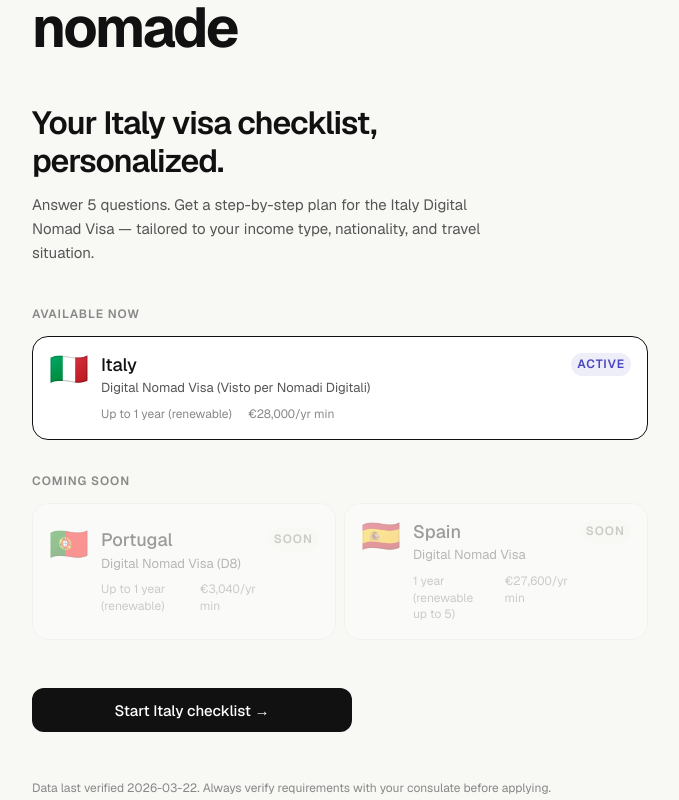
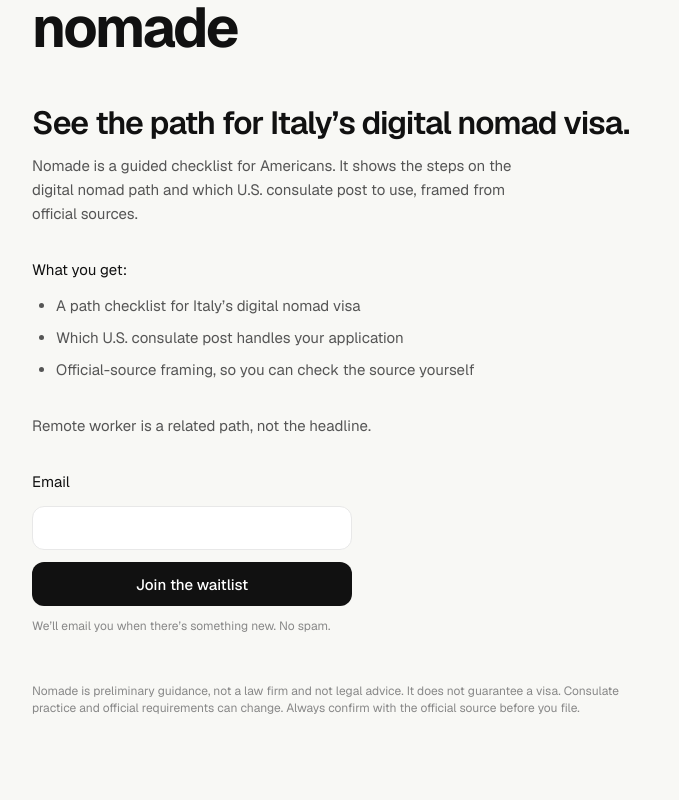
Before and after one commit to runAs-hunter/nomade, a Next.js app: page / in a window 1280 px wide. Shown: the whole page, without its empty margins (300-979 px from the left). Built offline with nearby package versions, Linux system fonts and the light colour scheme.

Commit message:
[waitlist] Replace homepage with the locked waitlist
Replace the public homepage with the locked waitlist. Signups write to nomade-dev only. No confirmation email.

```diff
--- /dev/null
+++ b/src/app/api/waitlist/route.ts
@@ -0,0 +1,81 @@
+import { NextResponse } from "next/server";
+import { getServerEnv, resetServerEnvCache } from "@/lib/env";
+import { createServiceClient } from "@/lib/supabase/server";
+import { WAITLIST_COPY } from "@/lib/waitlist/copy";
+import {
+  isNomadeProdSupabaseUrl,
+  isUniqueViolation,
+  normalizeWaitlistEmail,
+} from "@/lib/waitlist/signup";
+
+export const runtime = "nodejs";
+export const dynamic = "force-dynamic";
+
+type WaitlistBody = {
+  ok: boolean;
+  message: string;
+};
+
+function json(body: WaitlistBody, status: number): NextResponse<WaitlistBody> {
+  return NextResponse.json(body, { status });
+}
+
+function failure(status: number): NextResponse<WaitlistBody> {
+  return json({ ok: false, message: WAITLIST_COPY.failure }, status);
+}
+
+function success(): NextResponse<WaitlistBody> {
+  return json({ ok: true, message: WAITLIST_COPY.success }, 200);
+}
+
+/**
+ * Public homepage waitlist. Stores the address only.
+ * Does not send email. Refuses nomade-prod. nomade-dev (and local) only.
+ */
+export async function POST(request: Request): Promise<NextResponse<WaitlistBody>> {
+  let payload: unknown;
+  try {
+    payload = await request.json();
+  } catch {
+    return failure(400);
+  }
+
+  const email = normalizeWaitlistEmail(
+    payload !== null && typeof payload === "object" && "email" in payload
+      ? (payload as { email?: unknown }).email
+      : undefined,
+  );
+  if (!email) {
+    return failure(400);
+  }
+
+  let supabaseUrl: string;
+  try {
+    resetServerEnvCache();
+    supabaseUrl = getServerEnv().NEXT_PUBLIC_SUPABASE_URL;
+  } catch {
+    return failure(503);
+  }
+
+  if (isNomadeProdSupabaseUrl(supabaseUrl)) {
+    return failure(503);
+  }
+
+  try {
+    const client = createServiceClient();
+    const { error } = await client
+      .schema("internal")
+      .from("waitlist_signups")
+      .insert({ email });
+
+    if (error) {
+      if (isUniqueViolation(error)) {
+        return success();
+      }
+      return failure(500);
+    }
+    return success();
+  } catch {
+    return failure(503);
+  }
+}
--- a/src/app/page.tsx
+++ b/src/app/page.tsx
@@ -1,87 +1,51 @@
-import Link from "next/link";
-import { CountryCard } from "@/components/CountryCard";
-import { Button } from "@/components/Button";
+import type { Metadata } from "next";
+import { WaitlistForm } from "@/components/WaitlistForm";
+import { WAITLIST_COPY } from "@/lib/waitlist/copy";
+
+export const metadata: Metadata = {
+  description: WAITLIST_COPY.subhead,
+};
 
 export default function LandingPage() {
   return (
     <main className="min-h-screen bg-[var(--bg)]">
       <div className="app-container py-[var(--space-12)] md:py-16">
-        {/* Wordmark */}
         <header className="mb-[var(--space-12)]">
-          <span className="text-display text-[var(--text-primary)]">nomade</span>
+          <span className="text-display text-[var(--text-primary)]">
+            {WAITLIST_COPY.wordmark}
+          </span>
         </header>
 
-        {/* Hero */}
-        <section className="mb-[var(--space-8)] md:mb-10">
+        <section className="mb-[var(--space-8)]">
           <h1 className="text-heading text-[var(--text-primary)] mb-[var(--space-3)]">
-            Your Italy visa checklist,
-            <br />
-            personalized.
+            {WAITLIST_COPY.headline}
           </h1>
-          <p className="text-body text-[var(--text-secondary)] md:text-base md:max-w-[480px]">
-            Answer 5 questions. Get a step-by-step plan for the Italy Digital
-            Nomad Visa — tailored to your income type, nationality, and travel
-            situation.
+          <p className="text-body text-[var(--text-secondary)] md:max-w-[480px]">
+            {WAITLIST_COPY.subhead}
           </p>
         </section>
 
-        {/* Countries */}
         <section className="mb-[var(--space-8)]">
-          <p className="text-label text-[var(--text-tertiary)] mb-[var(--space-3)]">
-            Available now
+          <p className="text-body text-[var(--text-primary)] mb-[var(--space-3)]">
+            {WAITLIST_COPY.whatYouGetLabel}
           </p>
-          <div className="flex flex-col gap-[var(--space-2)]">
-            <Link href="/quiz" className="block no-underline">
-              <CountryCard
-                emoji="🇮🇹"
-                country="Italy"
-                visaName="Digital Nomad Visa (Visto per Nomadi Digitali)"
-                duration="Up to 1 year (renewable)"
-                minIncome={28000}
-                featured
-              />
-            </Link>
-          </div>
+          <ul className="flex flex-col gap-[var(--space-2)] list-disc pl-[var(--space-6)]">
+            {WAITLIST_COPY.benefits.map((item) => (
+              <li key={item} className="text-body text-[var(--text-secondary)]">
+                {item}
+              </li>
+            ))}
+          </ul>
         </section>
 
-        {/* Coming soon */}
-        <section className="mb-[var(--space-12)]">
-          <p className="text-label text-[var(--text-tertiary)] mb-[var(--space-3)]">
-            Coming soon
-          </p>
-          <div className="flex flex-col md:flex-row gap-[var(--space-2)]">
-            <CountryCard
-              emoji="🇵🇹"
-              country="Portugal"
-              visaName="Digital Nomad Visa (D8)"
-              duration="Up to 1 year (renewable)"
-              minIncome={3040}
-              comingSoon
-            />
-            <CountryCard
-              emoji="🇪🇸"
-              country="Spain"
-              visaName="Digital Nomad Visa"
-              duration="1 year (renewable up to 5)"
-              minIncome={27600}
-              comingSoon
-            />
-          </div>
-        </section>
+        <p className="text-body text-[var(--text-secondary)] mb-[var(--space-8)]">
+          {WAITLIST_COPY.remoteWorker}
+        </p>
 
-        {/* CTA */}
-        <Link href="/quiz" className="block md:max-w-[320px]">
-          <Button variant="primary" fullWidth>
-            Start Italy checklist →
-          </Button>
-        </Link>
+        <WaitlistForm />
 
-        {/* Footer */}
         <footer className="mt-[var(--space-12)] text-caption text-[var(--text-tertiary)]">
-          <p>
-            Data last verified 2026-03-22. Always verify requirements with your
-            consulate before applying.
-          </p>
+          <p>{WAITLIST_COPY.disclaimer}</p>
         </footer>
       </div>
     </main>
--- /dev/null
+++ b/src/components/WaitlistForm.tsx
@@ -0,0 +1,81 @@
+"use client";
+
+import { useState } from "react";
+import { Button } from "@/components/Button";
+import { WAITLIST_COPY } from "@/lib/waitlist/copy";
+
+type Status = "idle" | "saving" | "success" | "error";
+
+export function WaitlistForm() {
+  const [email, setEmail] = useState("");
+  const [status, setStatus] = useState<Status>("idle");
+
+  async function onSubmit(event: React.FormEvent<HTMLFormElement>) {
+    event.preventDefault();
+    setStatus("saving");
+    try {
+      const res = await fetch("/api/waitlist", {
+        method: "POST",
+        headers: { "Content-Type": "application/json" },
+        body: JSON.stringify({ email }),
+      });
+      if (!res.ok) {
+        setStatus("error");
+        return;
+      }
+      const body = (await res.json().catch(() => null)) as { ok?: unknown } | null;
+      if (body?.ok === true) {
+        setStatus("success");
+        return;
+      }
+      setStatus("error");
+    } catch {
+      setStatus("error");
+    }
+  }
+
+  const busy = status === "saving" || status === "success";
+
+  return (
+    <form
+      onSubmit={onSubmit}
+      className="flex flex-col gap-[var(--space-3)] md:max-w-[320px]"
+      noValidate
+    >
+      <label
+        htmlFor="waitlist-email"
+        className="text-body text-[var(--text-primary)]"
+      >
+        {WAITLIST_COPY.emailLabel}
+      </label>
+      <input
+        id="waitlist-email"
+        name="email"
+        type="email"
+        autoComplete="email"
+        inputMode="email"
+        value={email}
+        onChange={(event) => {
+          setEmail(event.target.value);
+          if (status === "error") setStatus("idle");
+        }}
+        disabled={busy}
+        className="h-[44px] rounded-[var(--radius-lg)] border border-[var(--border)] bg-[var(--surface)] px-[var(--space-4)] text-body text-[var(--text-primary)]"
+      />
+      <Button type="submit" variant="primary" fullWidth disabled={busy}>
+        {WAITLIST_COPY.button}
+      </Button>
+      <p className="text-caption text-[var(--text-tertiary)]">{WAITLIST_COPY.microcopy}</p>
+      {status === "success" ? (
+        <p className="text-body text-[var(--success)]" role="status">
+          {WAITLIST_COPY.success}
+        </p>
+      ) : null}
+      {status === "error" ? (
+        <p className="text-body text-[var(--error)]" role="alert">
+          {WAITLIST_COPY.failure}
+        </p>
+      ) : null}
+    </form>
+  );
+}
--- /dev/null
+++ b/src/lib/waitlist/copy.ts
@@ -0,0 +1,25 @@
+/**
+ * Locked public homepage + waitlist strings.
+ * Do not paraphrase. Tests assert these exact values.
+ */
+
+export const WAITLIST_COPY = {
+  wordmark: "nomade",
+  headline: "See the path for Italy’s digital nomad visa.",
+  subhead:
+    "Nomade is a guided checklist for Americans. It shows the steps on the digital nomad path and which U.S. consulate post to use, framed from official sources.",
+  whatYouGetLabel: "What you get:",
+  benefits: [
+    "A path checklist for Italy’s digital nomad visa",
+    "Which U.S. consulate post handles your application",
+    "Official-source framing, so you can check the source yourself",
+  ],
+  remoteWorker: "Remote worker is a related path, not the headline.",
+  emailLabel: "Email",
+  button: "Join the waitlist",
+  microcopy: "We’ll email you when there’s something new. No spam.",
+  disclaimer:
+    "Nomade is preliminary guidance, not a law firm and not legal advice. It does not guarantee a visa. Consulate practice and official requirements can change. Always confirm with the official source before you file.",
+  success: "You’re on the waitlist.",
+  failure: "Couldn’t save that email. Try again.",
+} as const;
--- /dev/null
+++ b/src/lib/waitlist/signup.ts
@@ -0,0 +1,36 @@
+/**
+ * Homepage waitlist email normalization and nomade-prod refusal.
+ * Storage is internal.waitlist_signups via the service-role client only.
+ */
+
+/** RFC 5321 practical maximum for an email address. */
+export const WAITLIST_EMAIL_MAX_LENGTH = 254;
+
+/** nomade-prod project ref. Never write waitlist rows there. */
+export const NOMADE_PROD_PROJECT_REF = "whjzynfsifrtrxlylrww";
+
+const BASIC_EMAIL = /^[^\s@]+@[^\s@]+\.[^\s@]+$/;
+
+export function normalizeWaitlistEmail(raw: unknown): string | null {
+  if (typeof raw !== "string") return null;
+  const email = raw.trim().toLowerCase();
+  if (email.length === 0 || email.length > WAITLIST_EMAIL_MAX_LENGTH) return null;
+  if (!BASIC_EMAIL.test(email)) return null;
+  return email;
+}
+
+/**
+ * True when the configured Supabase URL host contains the nomade-prod ref.
+ * Invalid URLs are not treated as prod here; env parsing rejects them first.
+ */
+export function isNomadeProdSupabaseUrl(url: string): boolean {
+  try {
+    return new URL(url).hostname.toLowerCase().includes(NOMADE_PROD_PROJECT_REF);
+  } catch {
+    return false;
+  }
+}
+
+export function isUniqueViolation(error: { code?: string } | null | undefined): boolean {
+  return error?.code === "23505";
+}
```
Also changed, not shown: 2 other files (tests, documents, lock files or other folders).
